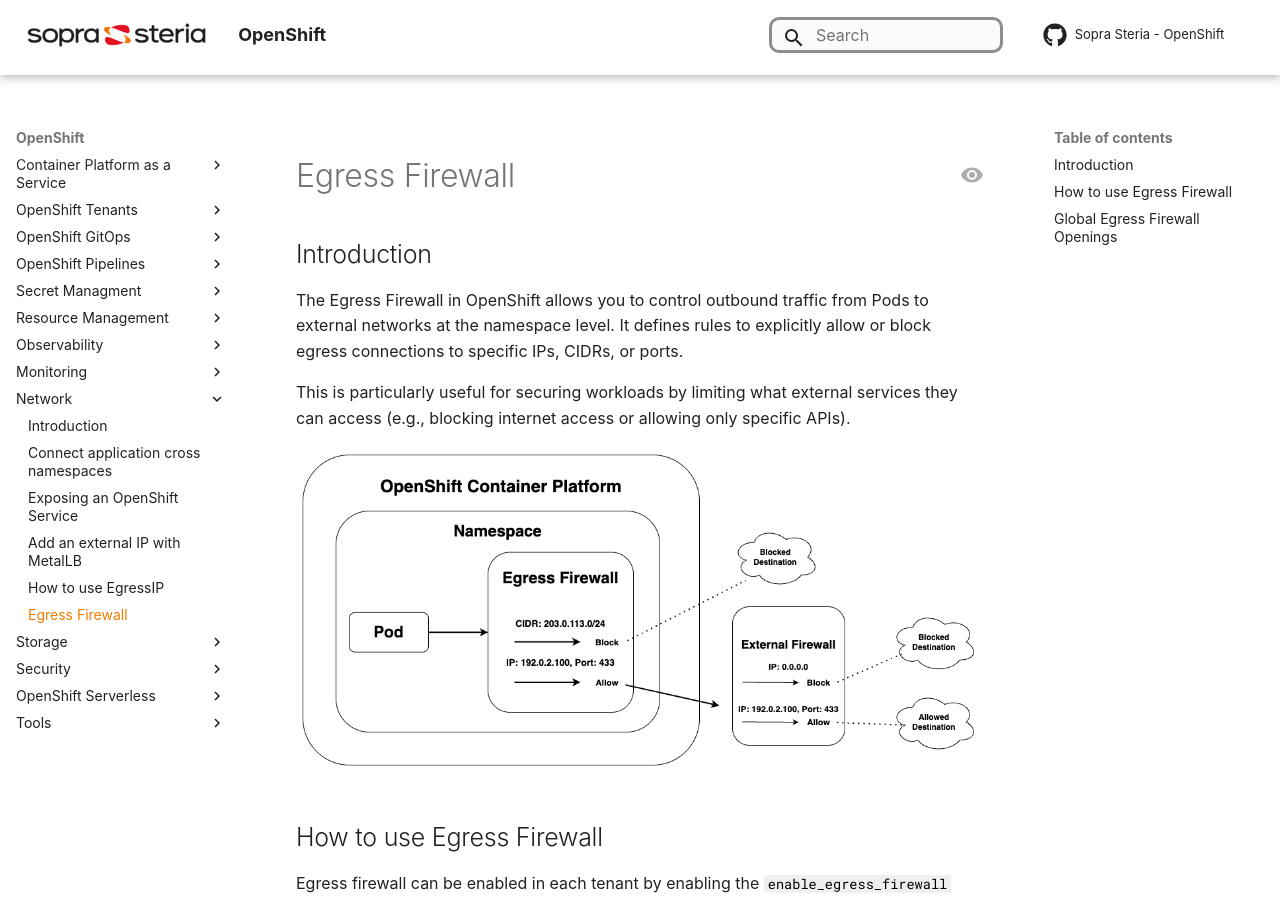
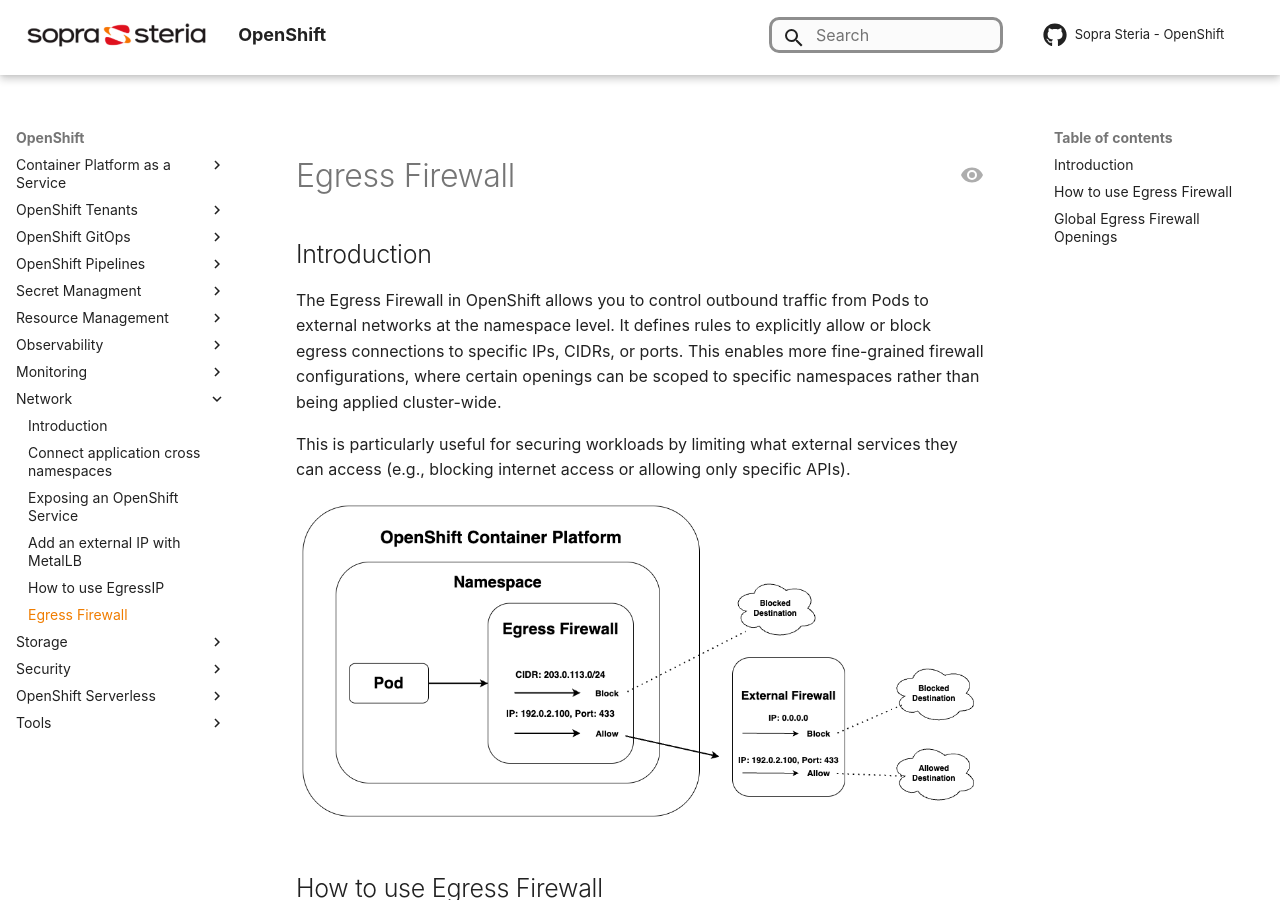
Before and after one commit to Sopra-Steria-Norge-Kubernetes/OpenShift, an MkDocs documentation site: the page built from docs/Network/egress-firewall.md, in a window 1280 px wide and 900 px high. Built offline with MkDocs 1.6.1 and Material for MkDocs 9.7.7, drawn with Linux system fonts in a browser that asks for light colours; some web fonts are replaced; comment, search, counter and statistics services are not loaded.

Commit message:
Modification of the first paragraph

```diff
--- a/docs/Network/egress-firewall.md
+++ b/docs/Network/egress-firewall.md
@@ -4,7 +4,7 @@
 
 ## Introduction
 
-The Egress Firewall in OpenShift allows you to control outbound traffic from Pods to external networks at the namespace level. It defines rules to explicitly allow or block egress connections to specific IPs, CIDRs, or ports.
+The Egress Firewall in OpenShift allows you to control outbound traffic from Pods to external networks at the namespace level. It defines rules to explicitly allow or block egress connections to specific IPs, CIDRs, or ports. This enables more fine-grained firewall configurations, where certain openings can be scoped to specific namespaces rather than being applied cluster-wide.
 
 This is particularly useful for securing workloads by limiting what external services they can access (e.g., blocking internet access or allowing only specific APIs).
 
```
